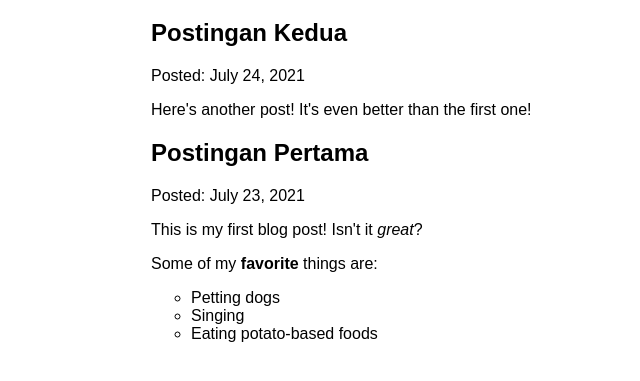
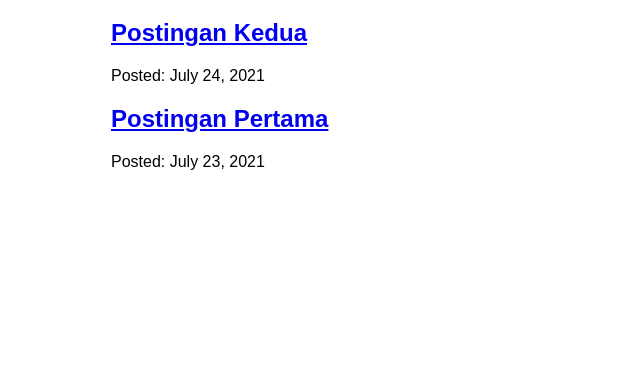
Before and after one commit to freevacy/gatsby-dark-theme, a Gatsby site: page /blog in a window 1280 px wide. Shown: the part 157-538 px from the top of the page, without its empty margins (279-919 px from the left). Built offline with nearby package versions, Linux system fonts and the light colour scheme; Gatsby itself is replaced by a stand-in of ours.

Commit message:
slug blog

```diff
--- a/src/pages/blog.js
+++ b/src/pages/blog/index.js
@@ -1,24 +1,22 @@
 import * as React from 'react'
-import Layout from '../components/layout'
-import { graphql } from 'gatsby'
-import { MDXRenderer } from 'gatsby-plugin-mdx'
+import Layout from '../../components/layout'
+import { Link, graphql } from 'gatsby'
 
 const BlogPage = ({ data }) => {
   return (
     <Layout pageTitle="My Blog Posts">
-      <ul>
       {
         data.allMdx.nodes.map((node) => (
           <article key={node.id}>
-            <h2>{node.frontmatter.title}</h2>
+            <h2>
+              <Link to={`/blog/${node.slug}`}>
+                {node.frontmatter.title}
+              </Link>
+            </h2>
             <p>Posted: {node.frontmatter.date}</p>
-            <MDXRenderer>
-              {node.body}
-            </MDXRenderer>
           </article>
         ))
       }
-      </ul>
     </Layout>
   )
 }
@@ -32,7 +30,7 @@ export const query = graphql`
           title
         }
         id
-        body
+        slug
       }
     }
   }
```
Also changed, not shown: src/pages/blog/{mdx.slug}.js (added, +29 -0 lines).
